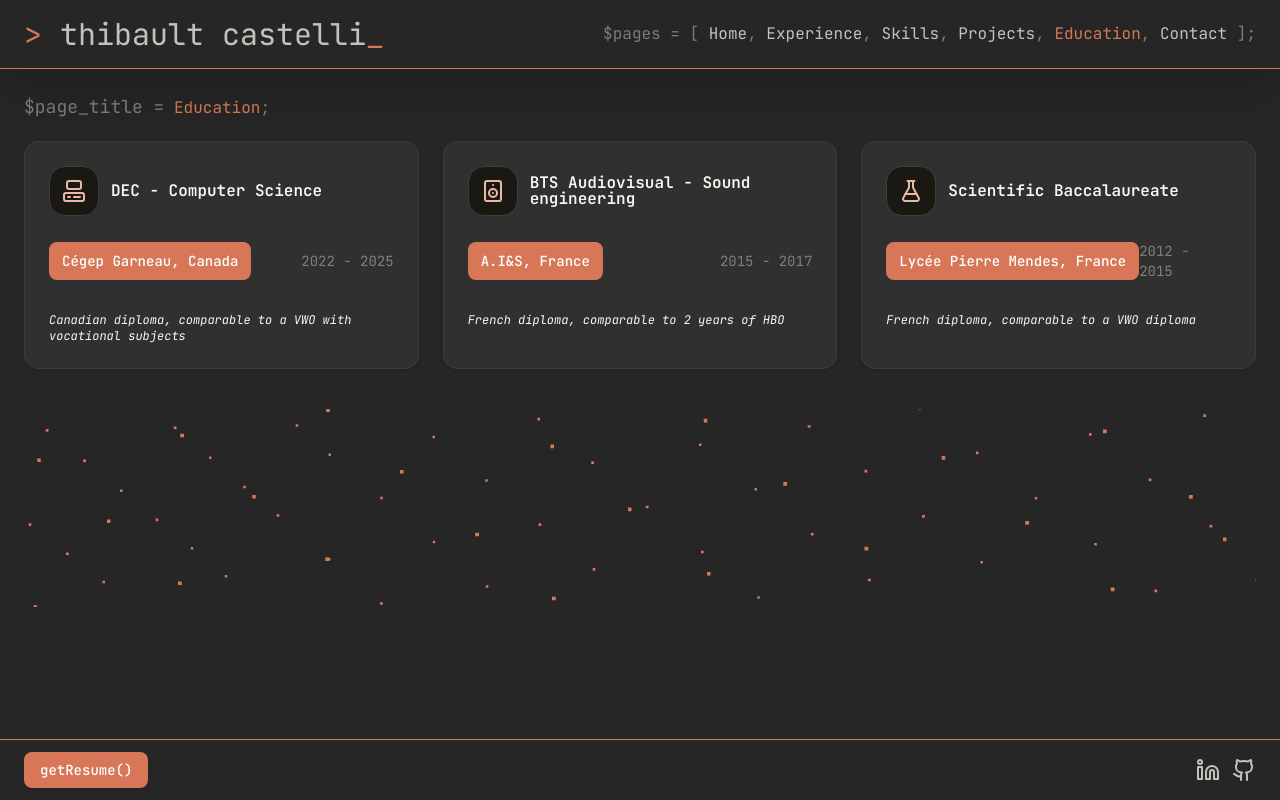
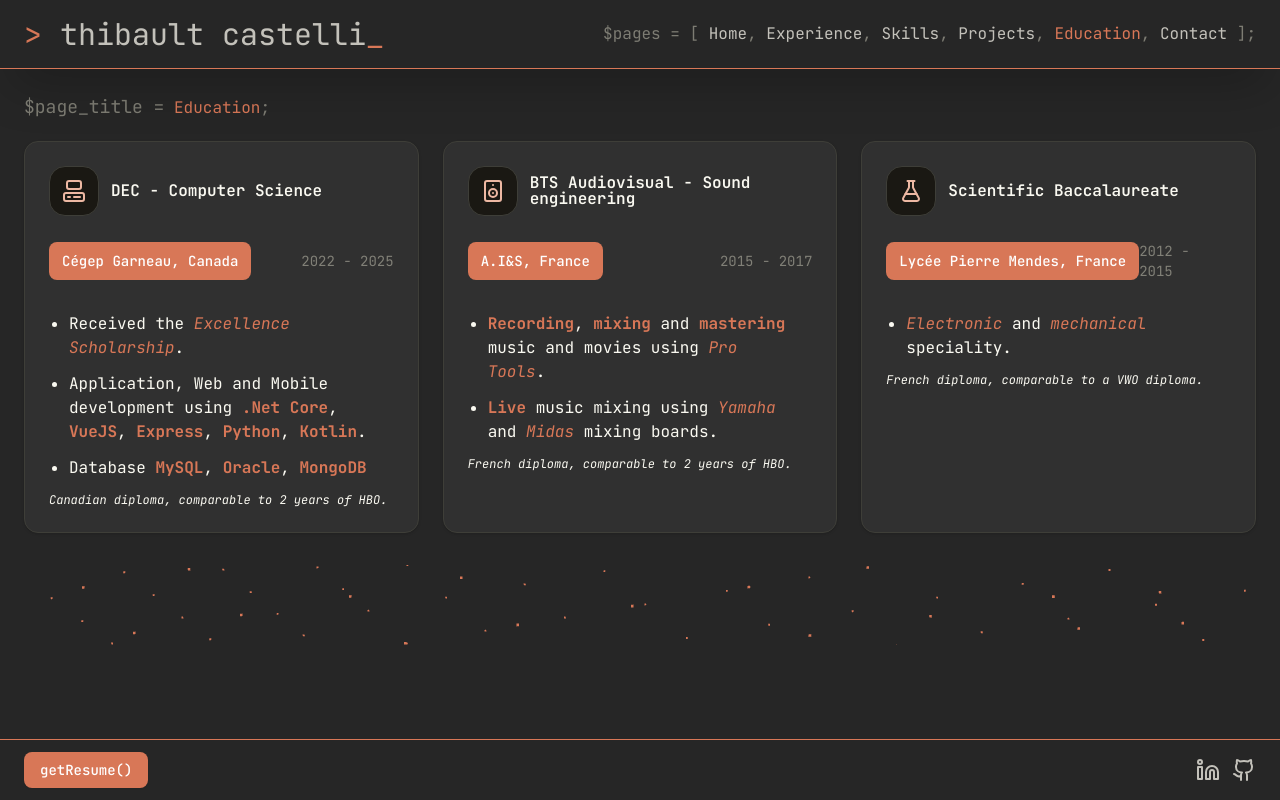
Before and after one commit to thibault-castelli/portfolio, a SvelteKit app: page /education in a window 1280 px wide. Built offline with nearby package versions, Linux system fonts and the light colour scheme.

Commit message:
Add education texts

```diff
--- a/src/lib/components/cards/EducationCard.svelte
+++ b/src/lib/components/cards/EducationCard.svelte
@@ -5,14 +5,15 @@
 	import type { BadgeLink } from '$lib/types/BadgeLink';
 
 	interface Props {
-		children: Snippet;
+		icon: Snippet;
 		title: string;
 		school: BadgeLink;
 		dates: string;
+		text?: Snippet;
 		description: string;
 	}
 
-	const { children, title, school, dates, description }: Props = $props();
+	const { icon, title, school, dates, text, description }: Props = $props();
 </script>
 
 <Card.Root
@@ -22,7 +23,7 @@
 		<Card.Title class="flex items-center gap-3">
 			<div class="flex items-center gap-3">
 				<div class="inline-block rounded-2xl border bg-accent p-3">
-					{@render children?.()}
+					{@render icon()}
 				</div>
 				{title}
 			</div>
@@ -41,6 +42,11 @@
 		</Card.Description>
 	</Card.Header>
 	<Card.Content class="px-3 sm:px-6">
+		{#if text}
+			<ul class="mb-3 list-disc space-y-3 px-1 sm:px-5">
+				{@render text?.()}
+			</ul>
+		{/if}
 		<p class="text-xs italic">{description}</p>
 	</Card.Content>
 </Card.Root>
--- a/src/routes/education/+page.svelte
+++ b/src/routes/education/+page.svelte
@@ -20,9 +20,20 @@
 			link: 'https://www.cegepgarneau.ca/programmes/tous-les-programmes/informatique/'
 		}}
 		dates="2022 - 2025"
-		description="Canadian diploma, comparable to a VWO with vocational subjects"
+		description="Canadian diploma, comparable to 2 years of HBO."
 	>
-		<Computer class="fade-to-orange" />
+		{#snippet text()}
+			<li>Received the <em>Excellence Scholarship</em>.</li>
+			<li>
+				Application, Web and Mobile development using <strong>.Net Core</strong>,
+				<strong>VueJS</strong>,
+				<strong>Express</strong>, <strong>Python</strong>, <strong>Kotlin</strong>.
+			</li>
+			<li>
+				Database <strong>MySQL</strong>, <strong>Oracle</strong>, <strong>MongoDB</strong>
+			</li>
+		{/snippet}
+		{#snippet icon()}<Computer class="fade-to-orange" />{/snippet}
 	</EducationCard>
 
 	<EducationCard
@@ -32,9 +43,18 @@
 			link: 'https://www.ais-formation.com/formations/bts-metiers-du-son'
 		}}
 		dates="2015 - 2017"
-		description="French diploma, comparable to 2 years of HBO"
+		description="French diploma, comparable to 2 years of HBO."
 	>
-		<Speaker class="fade-to-orange" />
+		{#snippet text()}
+			<li>
+				<strong>Recording</strong>, <strong>mixing</strong> and <strong>mastering</strong> music and
+				movies using <em>Pro Tools</em>.
+			</li>
+			<li>
+				<strong>Live</strong> music mixing using <em>Yamaha</em> and <em>Midas</em> mixing boards.
+			</li>
+		{/snippet}
+		{#snippet icon()}<Speaker class="fade-to-orange" />{/snippet}
 	</EducationCard>
 
 	<EducationCard
@@ -44,12 +64,22 @@
 			link: 'https://www.site.ac-aix-marseille.fr/lyc-mendesfrance-vitrolles/spip/'
 		}}
 		dates="2012 - 2015"
-		description="French diploma, comparable to a VWO diploma"
+		description="French diploma, comparable to a VWO diploma."
 	>
-		<FlaskConical class="fade-to-orange" />
+		{#snippet text()}
+			<li><em>Electronic</em> and <em>mechanical</em> speciality.</li>
+		{/snippet}
+		{#snippet icon()}<FlaskConical class="fade-to-orange" />{/snippet}
 	</EducationCard>
 </section>
 
-<section class="mx-auto mt-10 h-20 w-full xl:h-[198px]" in:fade={{ duration: 800 }}>
-	<DotCube zoom={35} dotSize={0.2} controlSpeed={0.02} />
+<section class="mx-auto mt-8 h-20 w-full" in:fade={{ duration: 800 }}>
+	<DotCube zoom={65} dotSize={0.35} controlSpeed={0.02} />
 </section>
+
+<style>
+	strong,
+	em {
+		color: var(--primary);
+	}
+</style>
--- a/src/routes/experience/+page.svelte
+++ b/src/routes/experience/+page.svelte
@@ -112,8 +112,8 @@
 	</ResponsiveCarousel>
 </section>
 
-<section class="mx-auto mt-6 h-12 w-full" in:fade={{ duration: 800 }}>
-	<DotCube zoom={120} dotSize={0.6} controlSpeed={0.01} />
+<section class="mx-auto mt-3 h-20 w-full" in:fade={{ duration: 800 }}>
+	<DotCube zoom={100} dotSize={0.4} controlSpeed={0.01} />
 </section>
 
 <style>
--- a/src/routes/projects/+page.svelte
+++ b/src/routes/projects/+page.svelte
@@ -121,9 +121,9 @@
 					{#snippet icon()}<Code class="fade-to-orange" />{/snippet}
 					{#snippet description()}
 						<p>
-							Move sliders, and get instant and <em>visual effects</em> that you can easily copy and
-							paste into your <strong>CSS sheet</strong>. Box shadow, borders, gradient, transforms,
-							and much more!
+							Move the sliders and see the result instantly! You can then easily copy and paste the
+							result into your <strong>CSS sheet</strong>. Choose from <em>box shadow</em>,
+							<em>borders</em>, <em>gradients</em>, <em>transforms</em>, and much more!
 						</p>
 					{/snippet}
 					{#snippet image()}
--- a/src/routes/skills/+page.svelte
+++ b/src/routes/skills/+page.svelte
@@ -54,5 +54,5 @@
 </section>
 
 <section class="mx-auto mt-10 h-20 w-full xl:h-44" in:fade={{ duration: 800 }}>
-	<DotCube zoom={35} dotSize={0.2} controlSpeed={0.02} />
+	<DotCube zoom={35} dotSize={0.15} controlSpeed={0.02} />
 </section>
```
